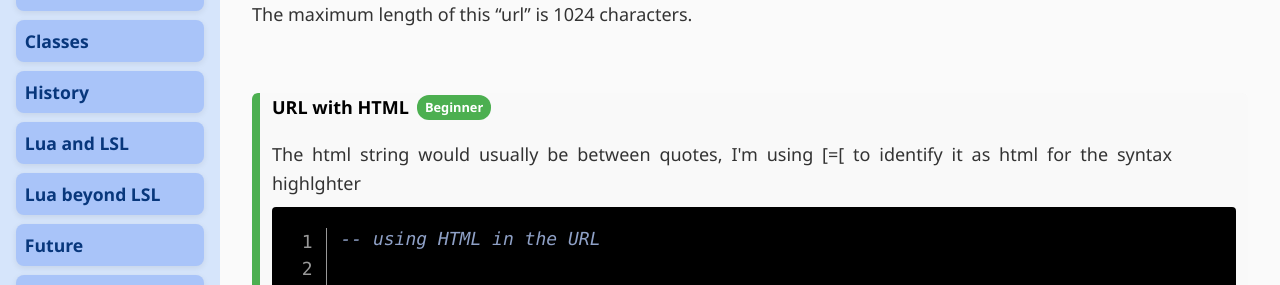
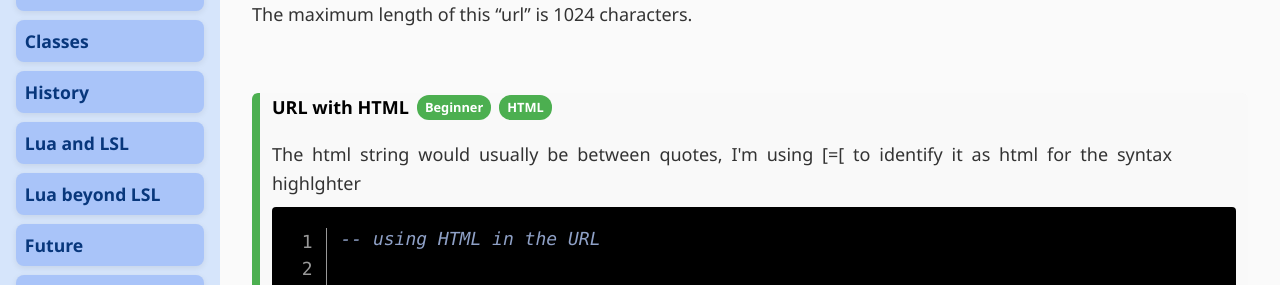
Before and after one commit to Suzanna-Linn/slua, a Jekyll site: the page built from docs/scripts-web.md, in a window 1280 px wide and 1400 px high, scrolled down 1207 px. Shown: the part 162-447 px from the top of the window. Built offline with Jekyll 4.4.1, drawn with Linux system fonts in a browser that asks for light colours; nearby versions of some CDN libraries; comment, search, counter and statistics services are not loaded.

Commit message:
Update scripts-web.md

```diff
--- a/docs/scripts-web.md
+++ b/docs/scripts-web.md
@@ -50,7 +50,7 @@ We can set HTML code to the media face, adding "data:text/html," in front of the
 
 The maximum length of this "url" is 1024 characters.
 <div class="script-box beginner">
-<h4>URL with HTML</h4>
+<h4>URL with HTML<span class="extra">HTML</span></h4>
 <p>The html string would usually be between quotes, I'm using [=[ to identify it as html for the syntax highlghter</p>
 
 {% capture slua %}-- using HTML in the URL
@@ -87,7 +87,7 @@ URL's are assigned to the script and stop working when the script is reset or it
 
 We use XHTML because pages served as HTML are only visible to the owner of the object, to other people or opening the link in a web browser shows the HTML code.
 <div class="script-box intermediate">
-<h4>Notecard display</h4>
+<h4>Notecard display<span class="extra">HTML</span></h4>
 <p>Names between @...@ in the XHTML are to be replaced with generated XHTML code before serving the page</p>
 {% capture slua %}-- Notecard display
 
```
